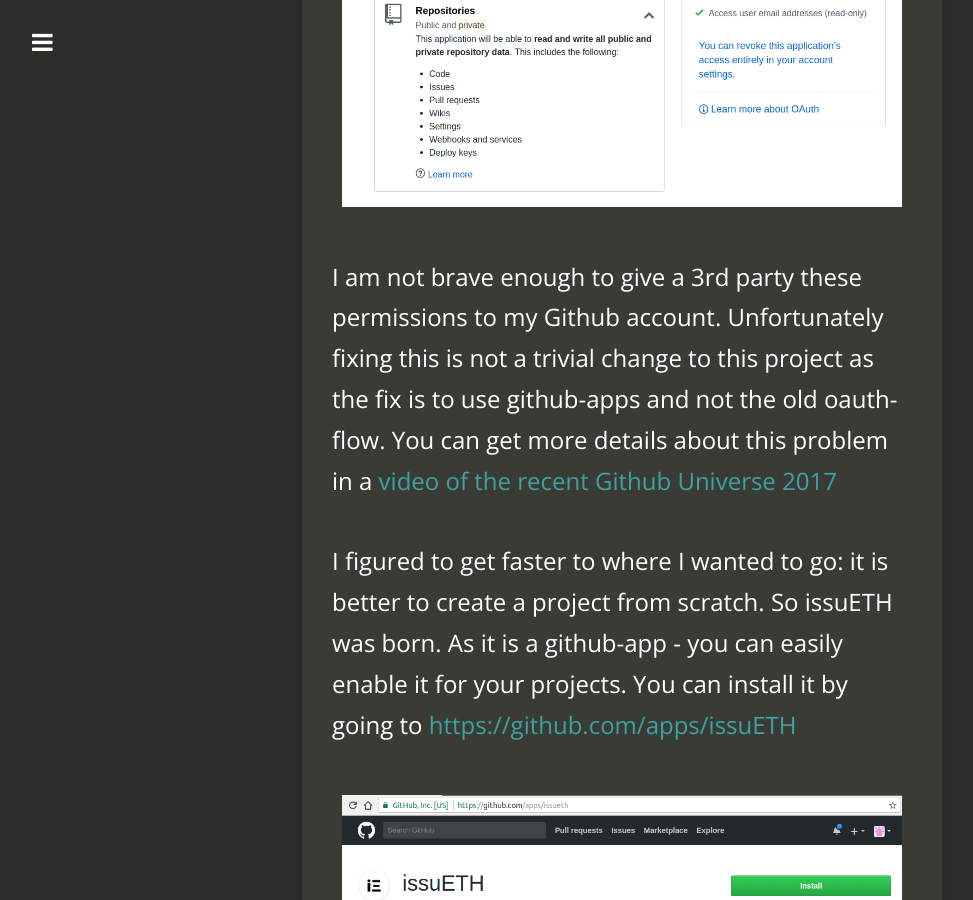
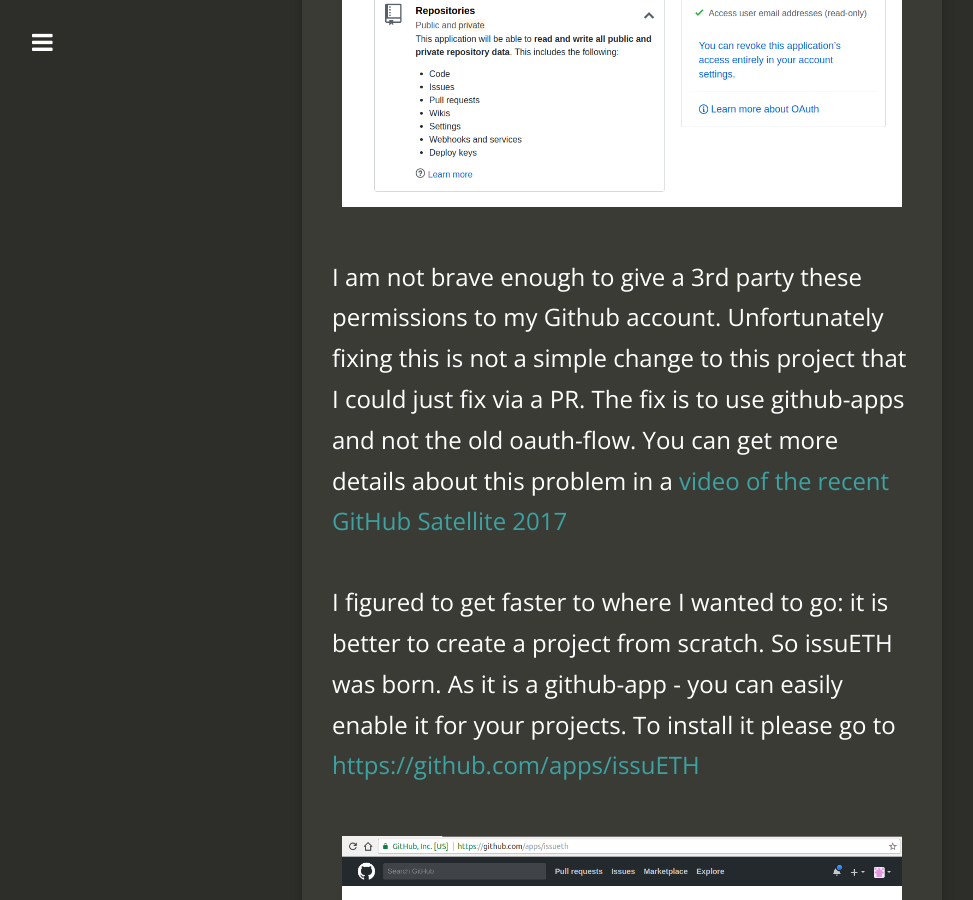
Before and after one commit to walleth/walleth.github.com, a Jekyll site: the page built from _posts/2017-10-18-issuETH-ethereum-issue-bounties.md, in a window 1280 px wide and 900 px high, scrolled down 615 px. Shown: the whole window, without its empty margins (18-991 px from the left). Built offline with Jekyll 4.4.1, drawn with Linux system fonts in a browser that asks for light colours; nearby versions of some CDN libraries; some of the changed text lies outside the part shown.

Commit message:
Improve wording

```diff
--- a/_posts/2017-10-18-issuETH-ethereum-issue-bounties.md
+++ b/_posts/2017-10-18-issuETH-ethereum-issue-bounties.md
@@ -8,10 +8,9 @@
 
 ![](/assets/img/news/commiteth_permissions.png)
 
-I am not brave enough to give a 3rd party these permissions to my Github account. Unfortunately fixing this is not a trivial change to this project as the fix is to use github-apps and not the old oauth-flow. You can get more details about this problem in a [video of the recent Github Universe 2017](https://www.youtube.com/watch?v=PpFaKCzKsYA)
+I am not brave enough to give a 3rd party these permissions to my Github account. Unfortunately fixing this is not a simple change to this project that I could just fix via a PR. The fix is to use github-apps and not the old oauth-flow. You can get more details about this problem in a [video of the recent GitHub Satellite 2017](https://www.youtube.com/watch?v=PpFaKCzKsYA)
 
-I figured to get faster to where I wanted to go: it is better to create a project from scratch. So issuETH was born. As it is a github-app - you can easily enable it for your projects. You can install it by going to [https://github.com/apps/issuETH](https://github.com/apps/issuETH)
-
+I figured to get faster to where I wanted to go: it is better to create a project from scratch. So issuETH was born. As it is a github-app - you can easily enable it for your projects. To install it please go to [https://github.com/apps/issuETH](https://github.com/apps/issuETH)
 
 ![](/assets/img/news/issueth_install.png)
 
@@ -19,7 +18,7 @@
 
 ![](/assets/img/news/issueth_permissions.png)
 
-Basically you just interact via issues with this bot. If you attach a label with the text "bounty" to any issue on some repository that has issuETH enabled: then issuETH will generate a keypair and comment on the issue with an [ERC-67](https://github.com/ethereum/EIPs/issues/67) QR-Code.
+Basically you just interact with this bot via issues. If you attach a label with the text "bounty" to any issue on some repository that has issuETH enabled: then issuETH will generate a keypair and comment on the issue with an [ERC-67](https://github.com/ethereum/EIPs/issues/67) QR-Code.
 
 ![](/assets/img/news/issueth_erc67.png)
 
```
